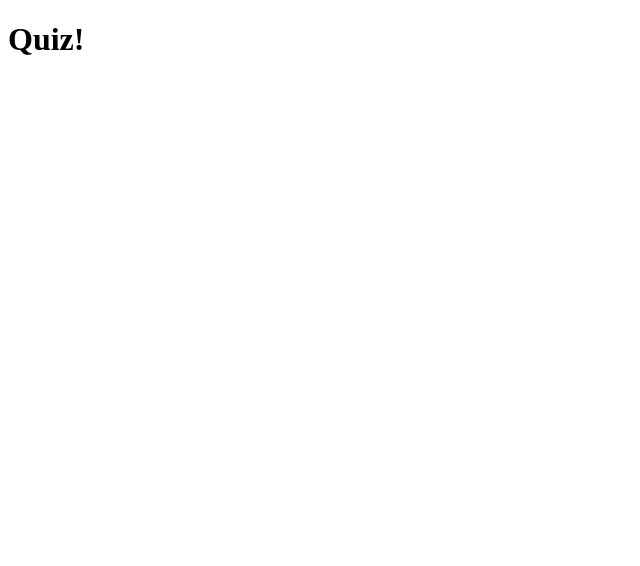
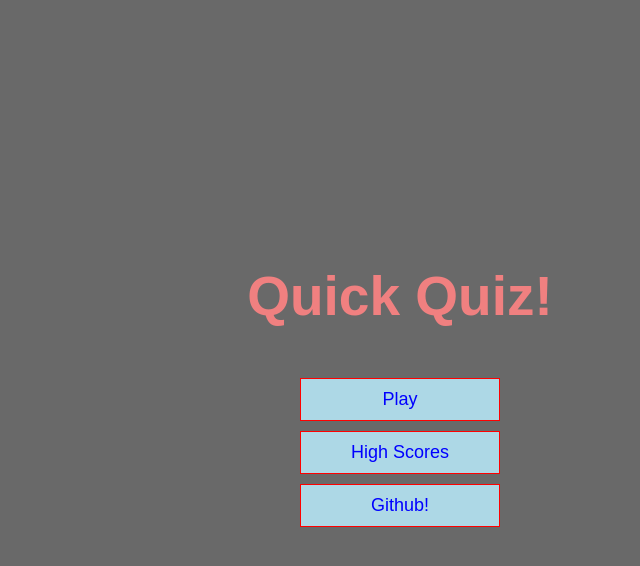
Before and after one commit to zaniewss/samuel-zaniewski, a plain HTML site: page udemy-1/index.html in a window 1280 px wide. Shown: the whole page, without its empty margins (0-640 px from the left). Drawn offline with Linux system fonts and the light colour scheme.

Commit message:
finished a3!

```diff
--- /dev/null
+++ b/a3/styles.css
@@ -0,0 +1,58 @@
+h3{
+    float:left;
+    color:lime;
+    background-color: darkslategray;
+    padding:2%;
+}
+
+h1{
+    color:deeppink;
+    font-family:'Segoe UI', Tahoma, Geneva, Verdana, sans-serif;
+    background-color: deepskyblue;
+    text-shadow:lightseagreen;
+    text-decoration: lightseagreen;
+}
+
+p{
+    float:left;
+    color:darkslateblue;
+    padding-right:20%;
+}
+
+html{
+    background-color:gray;
+    color:darkorange;
+    font-family:'Segoe UI', Tahoma, Geneva, Verdana, sans-serif;
+}
+
+
+.rightText{
+    justify-content: safe;
+    float:right;
+    word-wrap: normal;
+    padding:2%;
+}
+
+p.rightText{
+    padding-left:20%
+}
+
+.conclusion{
+    float:inline-end;
+    justify-self:space-evenly;
+    align-self:center;
+}
+
+a{
+    padding:.9%;
+    background-color: midnightblue;
+    color:white;
+    float:right;
+}
+
+a:hover{
+    background-color:green;
+    color:yellow;
+    padding:1%;
+    float:inline-end;
+}
--- a/udemy-1/index.html
+++ b/udemy-1/index.html
@@ -4,8 +4,16 @@
 <head>
     <meta charset="utf-8" />
     <title>Quick Quiz</title>
+    <link rel="stylesheet" href="styles.css" />
 </head>
 <body>
-    <h1>Quiz!</h1>
+    <div class="container">
+        <div id="home" class="flex-center flex-column">
+            <h1>Quick Quiz!</h1>
+            <a class="btn" href="/game.html">Play</a>
+            <a class="btn" href="/highscores.html">High Scores</a>
+            <a class="btn" href="https://github.com/zaniewss/samuel-zaniewski">Github!</a>
+        </div>
+    </div>
 </body>
 </html>
--- /dev/null
+++ b/udemy-1/styles.css
@@ -0,0 +1,108 @@
+:root{
+    background-color: dimgray;
+    font-size: 10px;
+}
+
+*{
+    box-sizing: border-box;
+    font-family: Arial, Helvetica, sans-serif;
+    margin: 0;
+    padding: 0;
+    color: #333;
+
+}
+
+
+h1,
+h2,
+h3,
+h4 {
+    margin-bottom: 1rem;
+}
+
+h1{
+    font-size: 5.5rem;
+    color: lightcoral;
+    margin-bottom: 5rem;
+}
+
+h1 > span{
+    font-size: 2.4rem;
+    font-weight: 500;
+}
+
+h2 {
+    margin-bottom: 4rem;
+    font-size: 4.2rem;
+    font-weight: 700;
+}
+
+h3 {
+    font-size: 2.8rem;
+    font-weight: 500;
+}
+
+/* Utilities */
+
+.container {
+    width:100vw;
+    height:100vh;
+    display:flex;
+    justify-content: center;
+    align-items: center;
+    max-width: 80rem;
+
+}
+
+.container > * {
+    width: 100%;
+}
+
+.flex-column {
+    display: flex;
+    flex-direction: column;
+}
+
+.flex-center{
+    justify-content: center;
+    align-items:center;
+}
+
+.justify-center{
+    justify-content: center;
+}
+
+.text-center {
+    text-align: center;
+}
+
+.hidden{
+    display: none;
+}
+
+/* Buttons */
+
+.btn{
+    font-size:1.8rem;
+    padding:1rem 0;
+    width: 20rem;
+    text-align: center;
+    border: 0.1rem solid #ff0000;
+    margin-bottom: 1rem;
+    text-decoration:none;
+    color:blue;
+    background-color:lightblue;
+}
+
+.btn:hover{
+    cursor: pointer;
+    box-shadow: 0 0.4rem 1.4rem 0 rgba(86,185,235,0.5);
+    transform: translateY(-0.3rem);
+    transition: transform 150ms;
+}
+
+.btn[disabled]:hover{
+    cursor: not-allowed;
+    box-shadow: none;
+    transform: none;
+}
```
Also changed, not shown: a3/index.html (added, +40 -0 lines), a3/favicon.ico (added).
